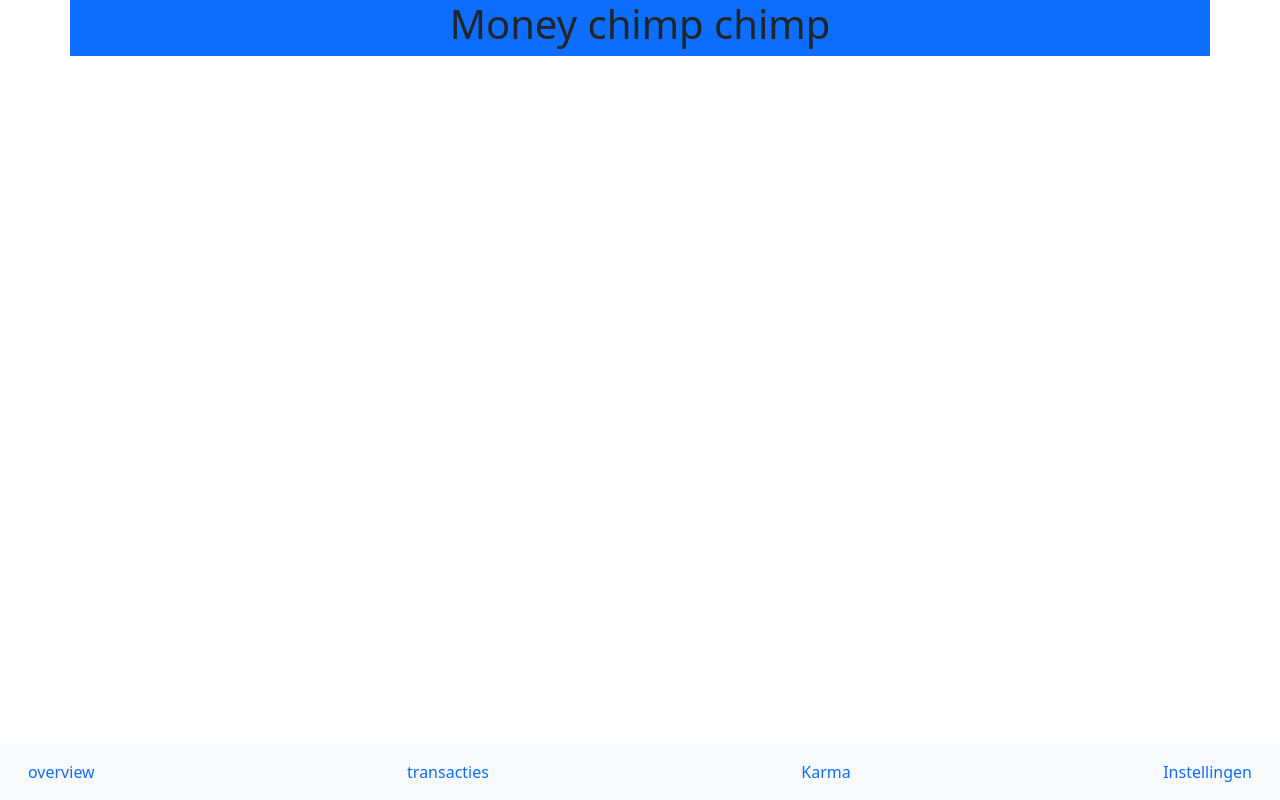
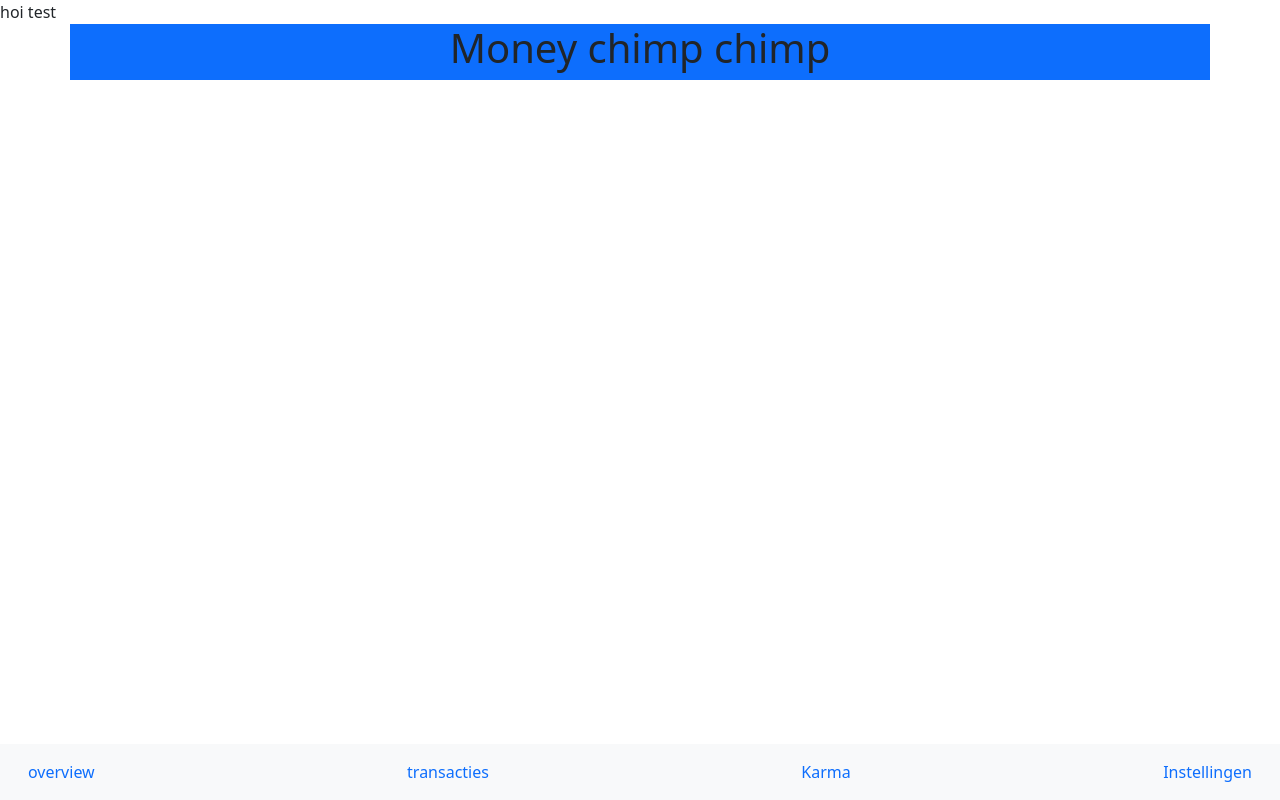
Before and after one commit to hicham-sahla/moneychimp, a plain HTML site: page index.html in a window 1280 px wide. Drawn offline with nearby package versions, Linux system fonts and the light colour scheme.

Commit message:
wil ff kijke

```diff
--- a/index.html
+++ b/index.html
@@ -11,6 +11,7 @@
 </head>
 
 <body>
+    hoi test
     <header>
     </header>
     <div class="container bg-primary">
```
